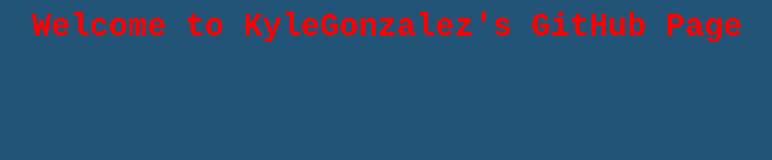
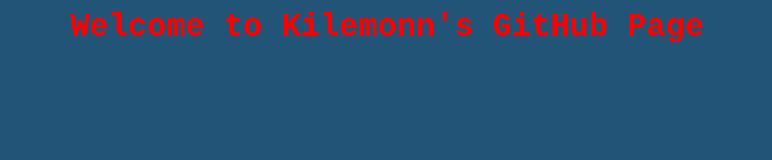
Before and after one commit to Kilemonn/Kilemonn.github.io, a plain HTML site: page index.html in a window 1280 px wide. Shown: the whole page, without its empty margins (253-1025 px from the left). Drawn offline with Linux system fonts and the light colour scheme.

Commit message:
Update index.html

```diff
--- a/index.html
+++ b/index.html
@@ -16,7 +16,7 @@
 	</head>
 
 	<body>
-		<h1>Welcome to KyleGonzalez's GitHub Page</h1>
+		<h1>Welcome to Kilemonn's GitHub Page</h1>
 	<body>
 
 </html>
```
